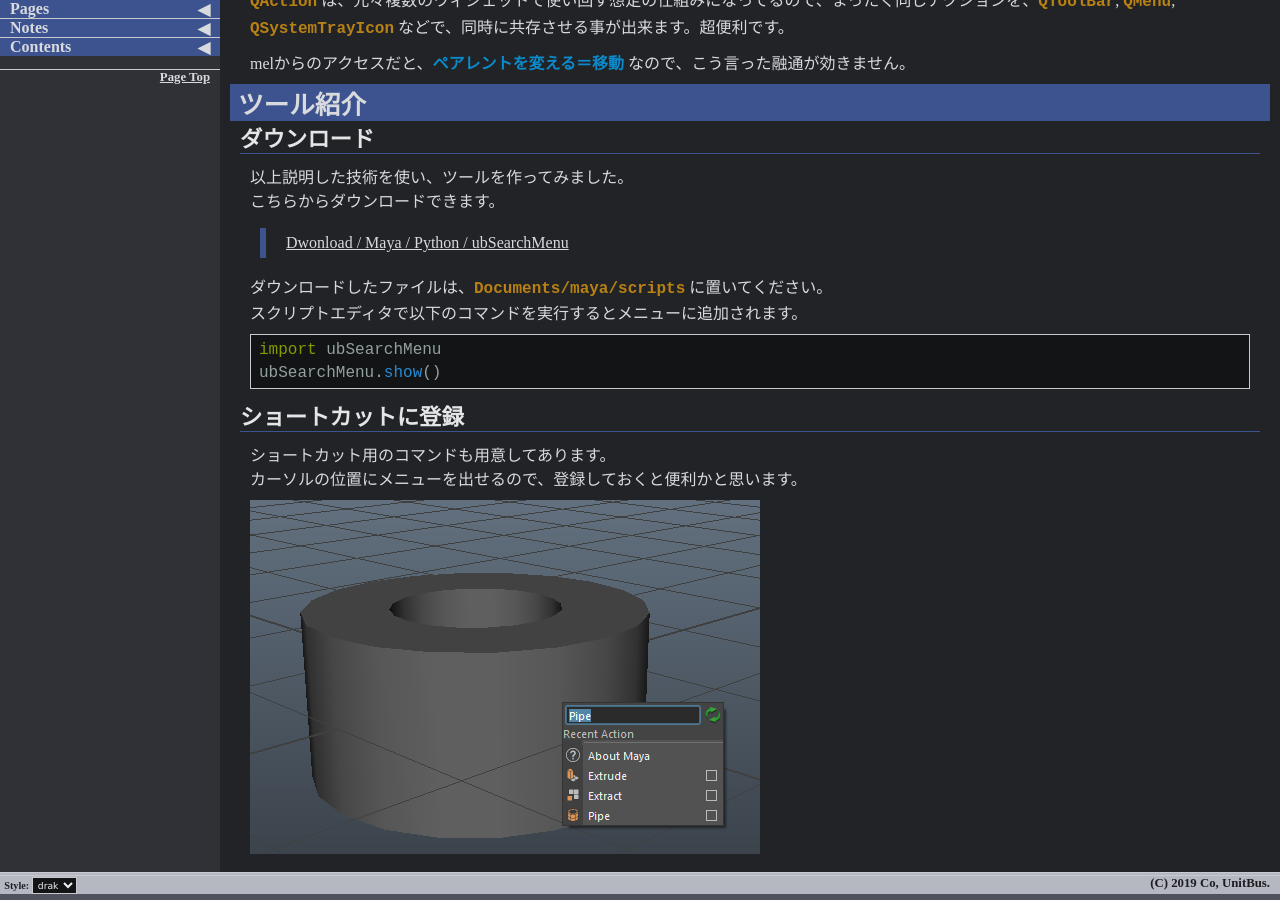
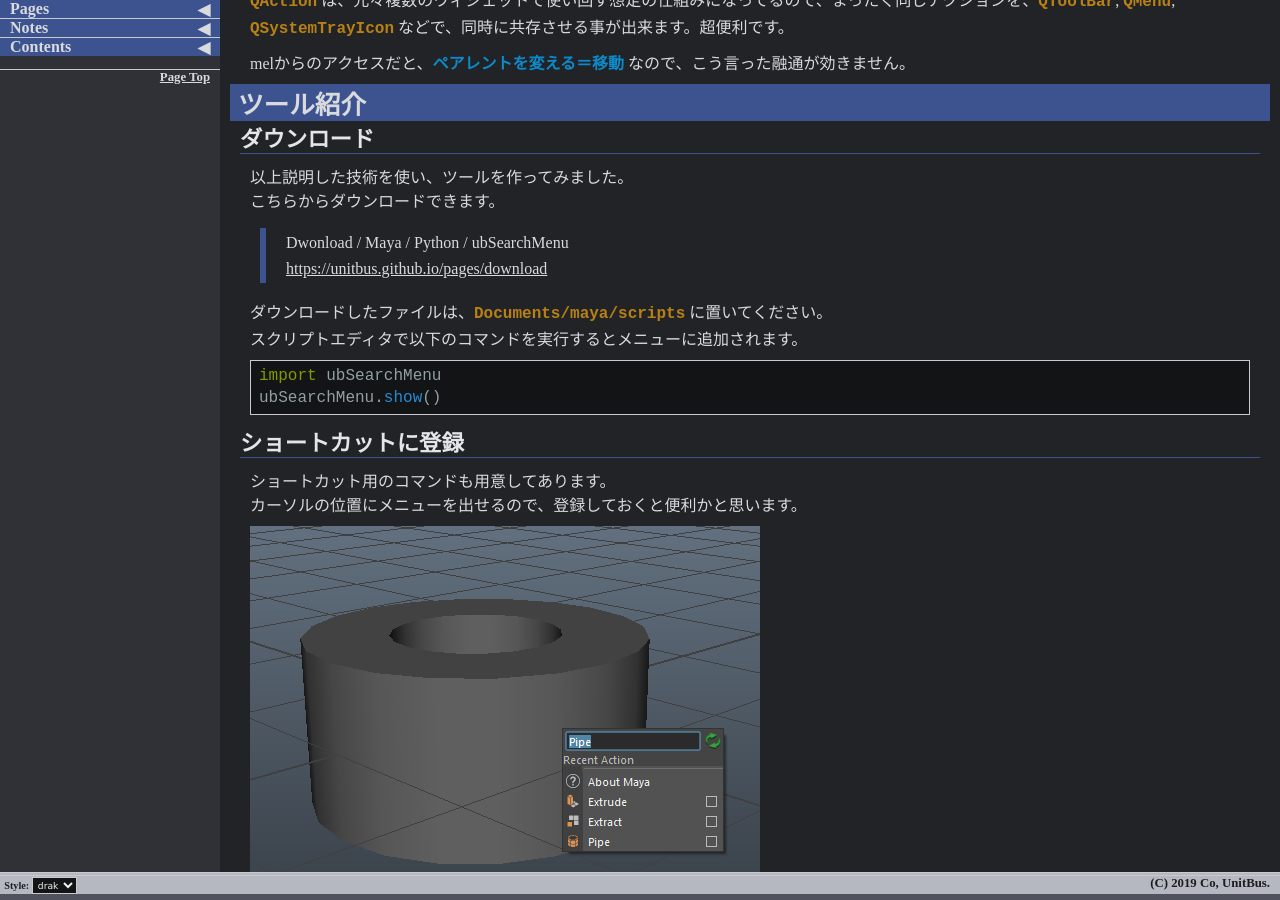
Before and after one commit to unitbus/unitbus.github.io, a Jekyll site: the page built from pages/docs/ubSearchMenu_making.md, in a window 1280 px wide and 900 px high, scrolled down 5174 px. Built offline with Jekyll 4.4.1, drawn with Linux system fonts in a browser that asks for light colours; some of the changed lines change nothing that is shown.

Commit message:
Update ubSearchMenu_making.md

```diff
--- a/pages/docs/ubSearchMenu_making.md
+++ b/pages/docs/ubSearchMenu_making.md
@@ -198,7 +198,8 @@ melからのアクセスだと、*ペアレントを変える＝移動* なの
 以上説明した技術を使い、ツールを作ってみました。
 こちらからダウンロードできます。
 
-> [Dwonload / Maya / Python / ubSearchMenu](https://unitbus.github.io/pages/download)
+> Dwonload / Maya / Python / ubSearchMenu
+[https://unitbus.github.io/pages/download](https://unitbus.github.io/pages/download)
 
 ダウンロードしたファイルは、`Documents/maya/scripts` に置いてください。
 スクリプトエディタで以下のコマンドを実行するとメニューに追加されます。
```
